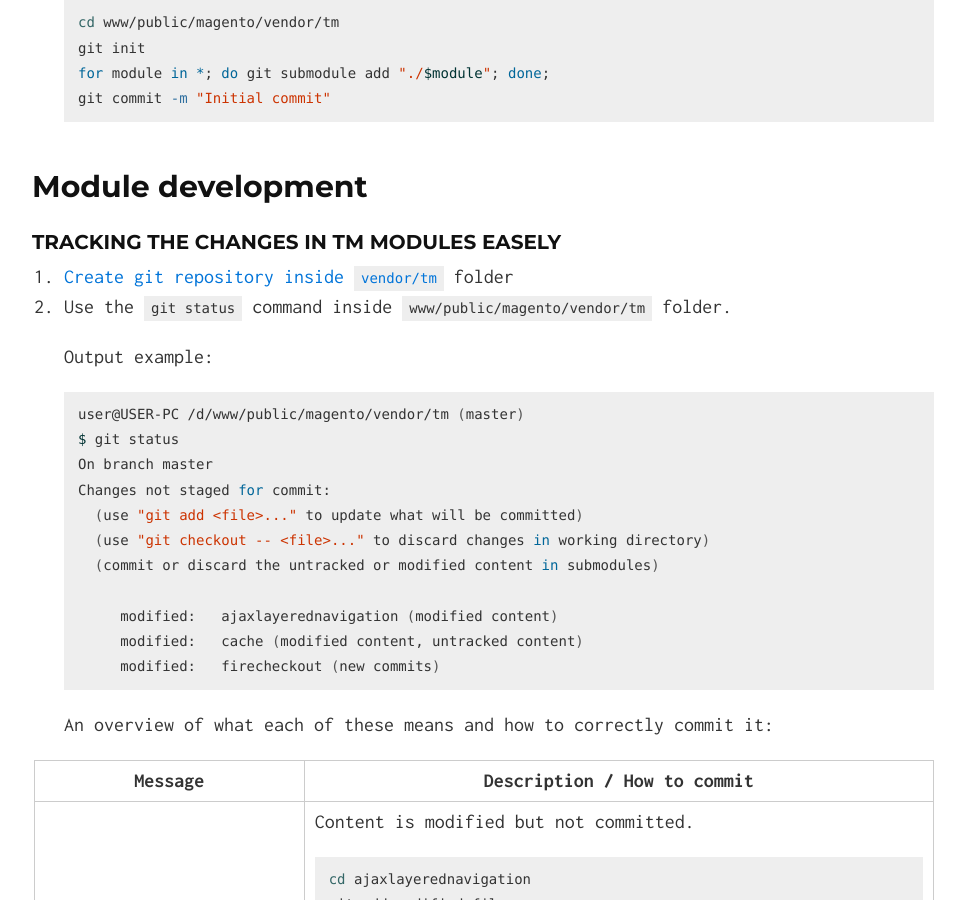
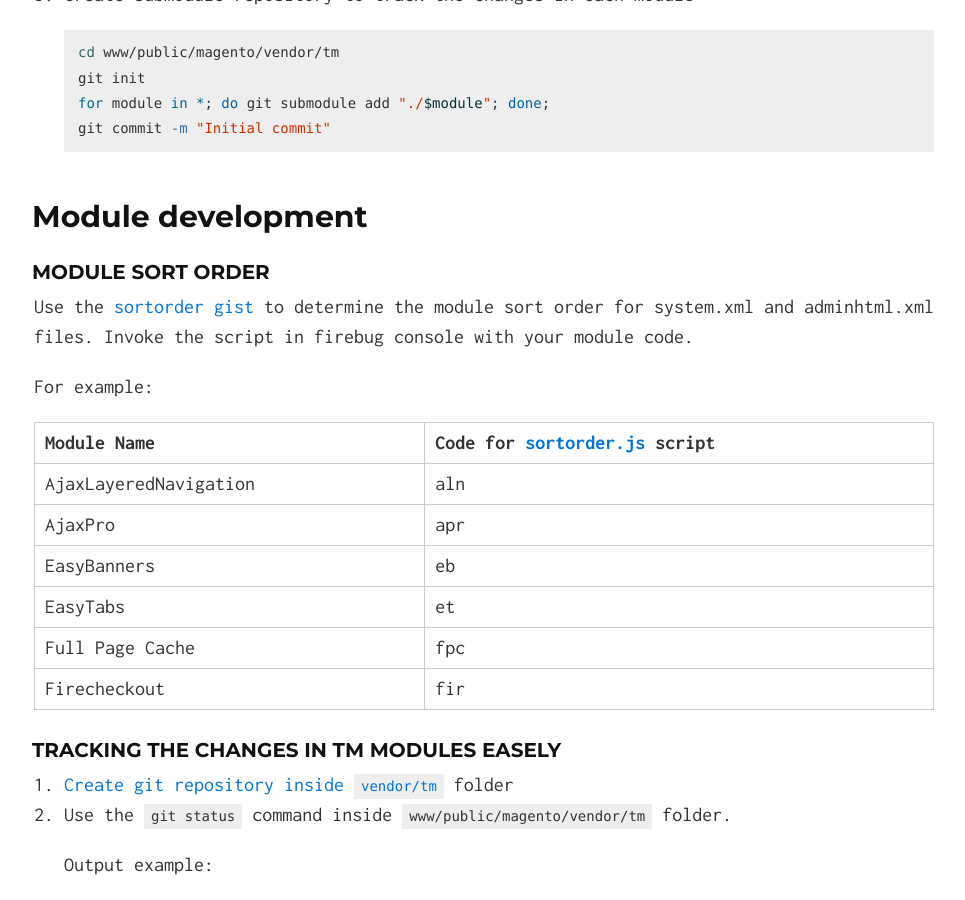
Before and after one commit to tmhub/tmhub.github.io, a Jekyll site: the page built from index.html, in a window 1280 px wide and 900 px high, scrolled down 5799 px. Shown: the whole window, without its empty margins (156-1121 px from the left). Built offline with Jekyll 4.4.1, drawn with Linux system fonts in a browser that asks for light colours; nearby versions of some CDN libraries.

Commit message:
Module sort order section added

```diff
--- a/_includes/index.md
+++ b/_includes/index.md
@@ -15,6 +15,7 @@
  - [TM modules](#tm-modules)
 
 ## Module development
+ - [Module sort order](#module-sort-order)
  - [Tracking the changes in tm modules easely](#tracking-the-changes-in-tm-modules-easely)
  - [Making release](#making-release)
  - [Keep the modules up to date](#keep-the-modules-up-to-date)
@@ -212,6 +213,22 @@
 {% endhighlight %}
 
 ## Module development
+
+### Module sort order
+Use the [sortorder gist](https://gist.github.com/vovayatsyuk/8668928#file-sortorder-js)
+to determine the module sort order for system.xml and adminhtml.xml files.
+Invoke the script in firebug console with your module code.
+
+For example:
+
+Module Name|Code for [sortorder.js](https://gist.github.com/vovayatsyuk/8668928#file-sortorder-js) script
+:----------|:-----------
+AjaxLayeredNavigation|aln
+AjaxPro|apr
+EasyBanners|eb
+EasyTabs|et
+Full Page Cache|fpc
+Firecheckout|fir
 
 ### Tracking the changes in tm modules easely
 1. [Create git repository inside `vendor/tm`](#tm-modules) folder
```
